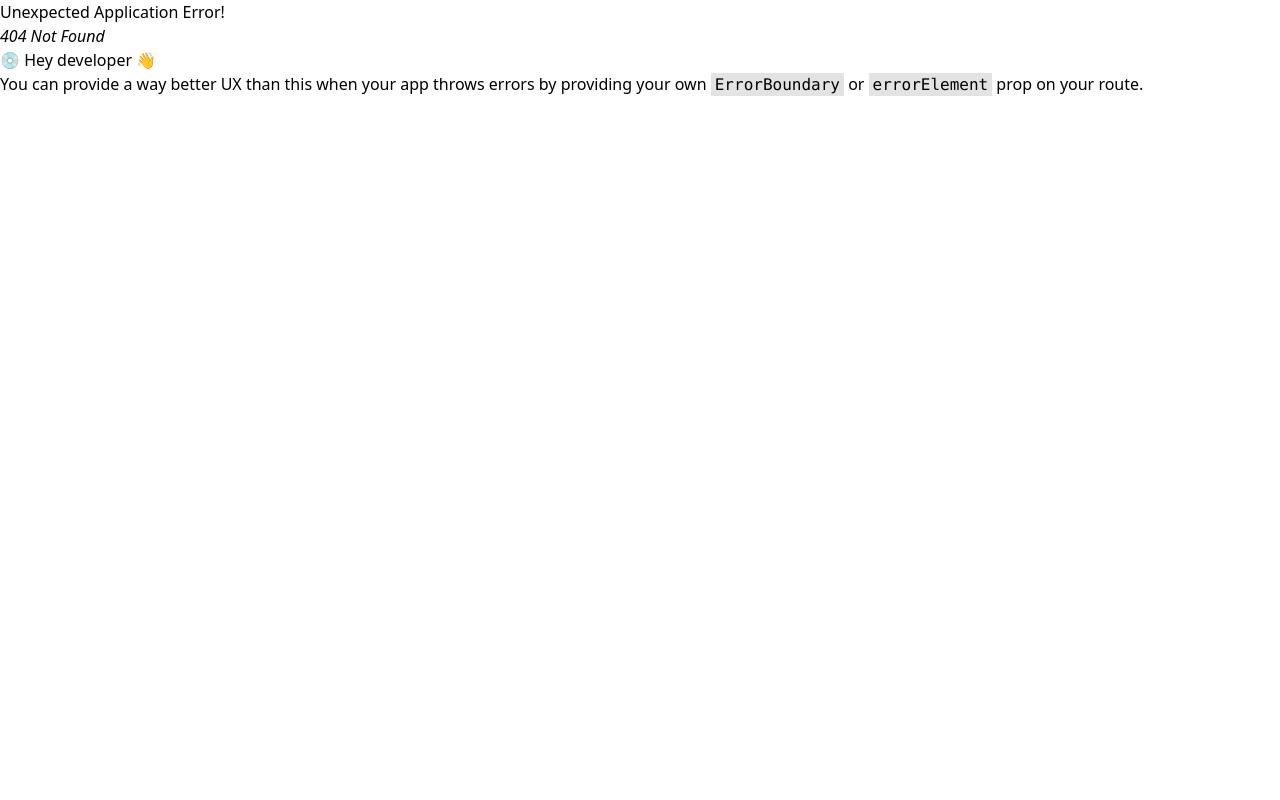
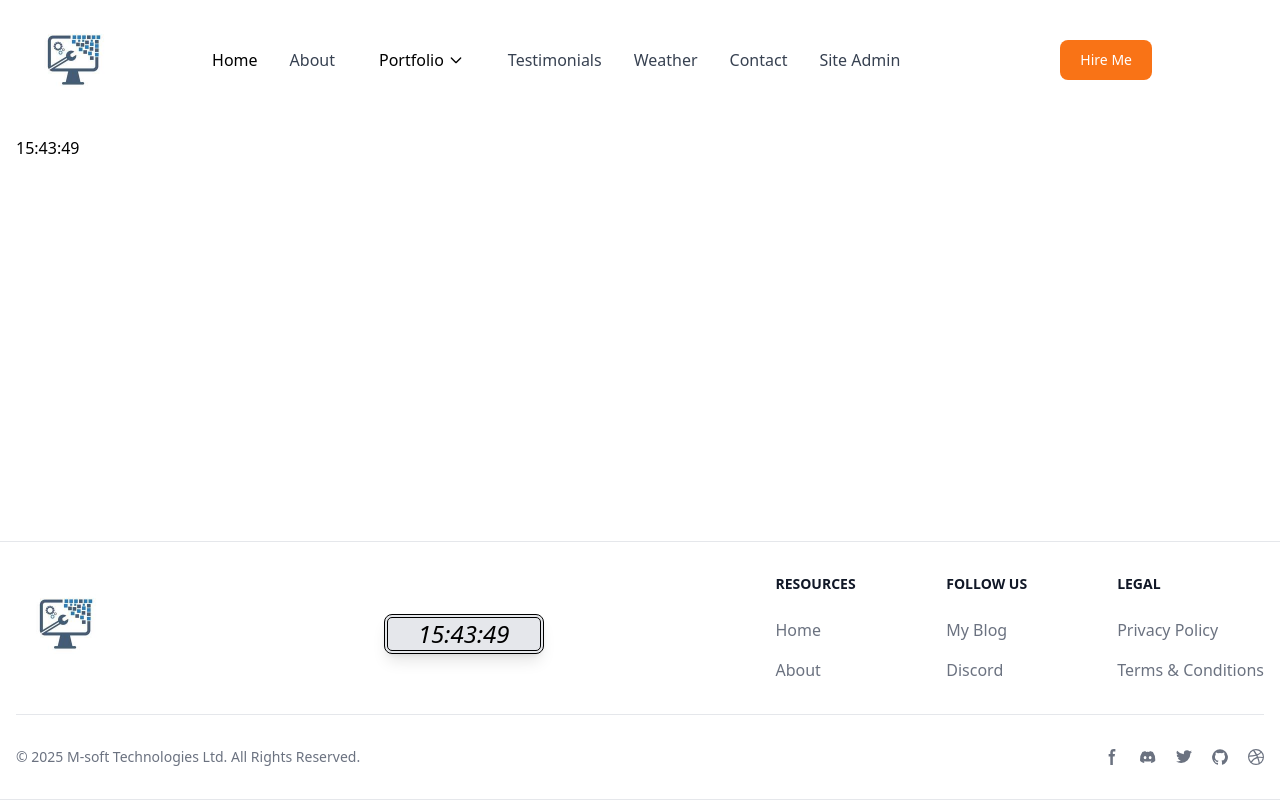
Before and after one commit to Mwaisaka/real-estate-app-with-django, a React (Vite) app in the folder ds_client/: page /clock in a window 1280 px wide. Before the commit this address had no page. Built offline with nearby package versions, Linux system fonts and the light colour scheme.

Commit message:
Updated Footer

```diff
--- a/ds_client/index.html
+++ b/ds_client/index.html
@@ -4,7 +4,7 @@
     <meta charset="UTF-8" />
     <link rel="icon" type="image/svg+xml" href="/vite.svg" />
     <meta name="viewport" content="width=device-width, initial-scale=1.0" />
-    <title>Vite + React</title>
+    <title>Real Estate App</title>
   </head>
   <body>
     <div id="root"></div>
--- /dev/null
+++ b/ds_client/src/components/Clock/Clock.tsx
@@ -0,0 +1,31 @@
+import React, { useState, useEffect } from "react";
+// import "./Clock.css";
+
+function Clock() {
+  const [time, setTime] = useState("");
+
+  useEffect(() => {
+    function updateTime() {
+      const now = new Date();
+
+      const hours = String(now.getHours()).padStart(2, "0");
+      const minutes = String(now.getMinutes()).padStart(2, "0");
+      const seconds = String(now.getSeconds()).padStart(2, "0");
+
+      setTime(`${hours}:${minutes}:${seconds}`);
+    }
+
+    const interval = setInterval(updateTime, 1000);
+    updateTime(); // Set initial time immediately
+
+    return () => clearInterval(interval); // Cleanup interval on component unmount
+  }, []);
+
+  return (
+    <div className="clock">
+      <div className="digital-clock">{time}</div>
+    </div>
+  );
+}
+
+export default Clock;
--- a/ds_client/src/components/Footer/Footer.tsx
+++ b/ds_client/src/components/Footer/Footer.tsx
@@ -1,6 +1,6 @@
 import React from "react";
 import { Link } from "react-router-dom";
-// import Clock from "../Clock/Clock";
+import Clock from "../Clock/Clock";
 
 import SoftDev from "../Images/SoftDev.jpg";
 
@@ -21,7 +21,7 @@ export default function Footer() {
           </div>
           <div className="flex justify-center items-center h-[10%]  mt-10 ml-6">
             <div className="w-40 h-10 border border-black border-double hover:border-dotted border-4 rounded-lg flex justify-center items-center shadow-lg bg-gray-200 text-2xl italic">
-              {/* <Clock /> */}
+              <Clock />
             </div>
           </div>
 
@@ -87,7 +87,7 @@ export default function Footer() {
         <hr className="my-6 border-gray-200 sm:mx-auto lg:my-8" />
         <div className="sm:flex sm:items-center sm:justify-between">
           <span className="text-sm text-gray-500 sm:text-center">
-            © 2024 <t />
+            © 2025 <t />
             <a href="https://github.com/Mwaisaka" className="hover:underline">
               M-soft Technologies Ltd
             </a>
--- a/ds_client/src/main.tsx
+++ b/ds_client/src/main.tsx
@@ -46,6 +46,7 @@ import {
   createBrowserRouter,
   createRoutesFromElements,
 } from "react-router-dom";
+import Clock from "./components/Clock/Clock";
 
 // Main app component
 function Main(): JSX.Element {
@@ -54,6 +55,7 @@ function Main(): JSX.Element {
       <Route path="/" element={<Layout />}>
         <Route path="/" element={<AdminLoginForm />} />
         <Route path="/home" element={<Home />} />
+        <Route path="/clock" element={<Clock />} />
       </Route>
     )
   );
```
